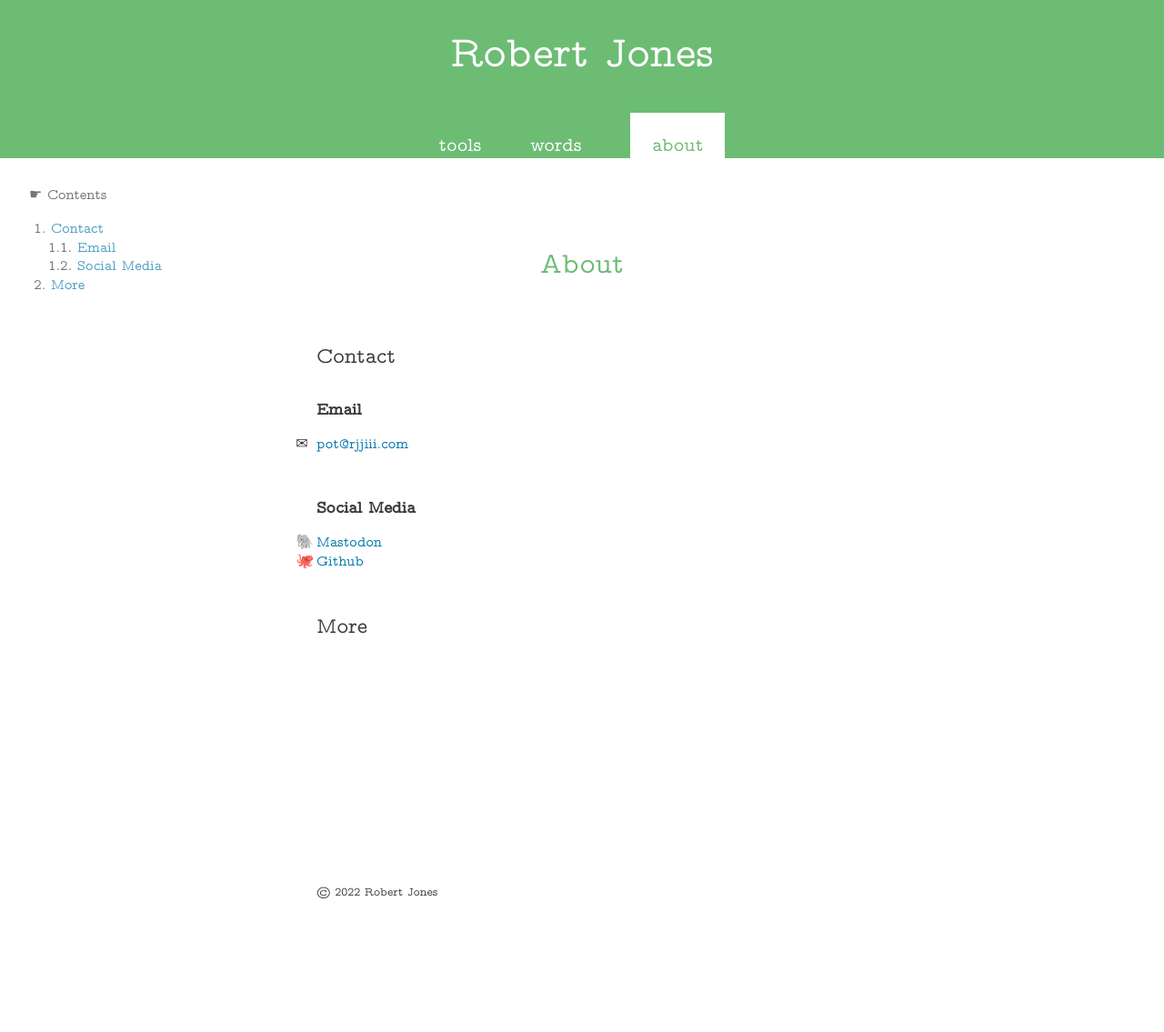
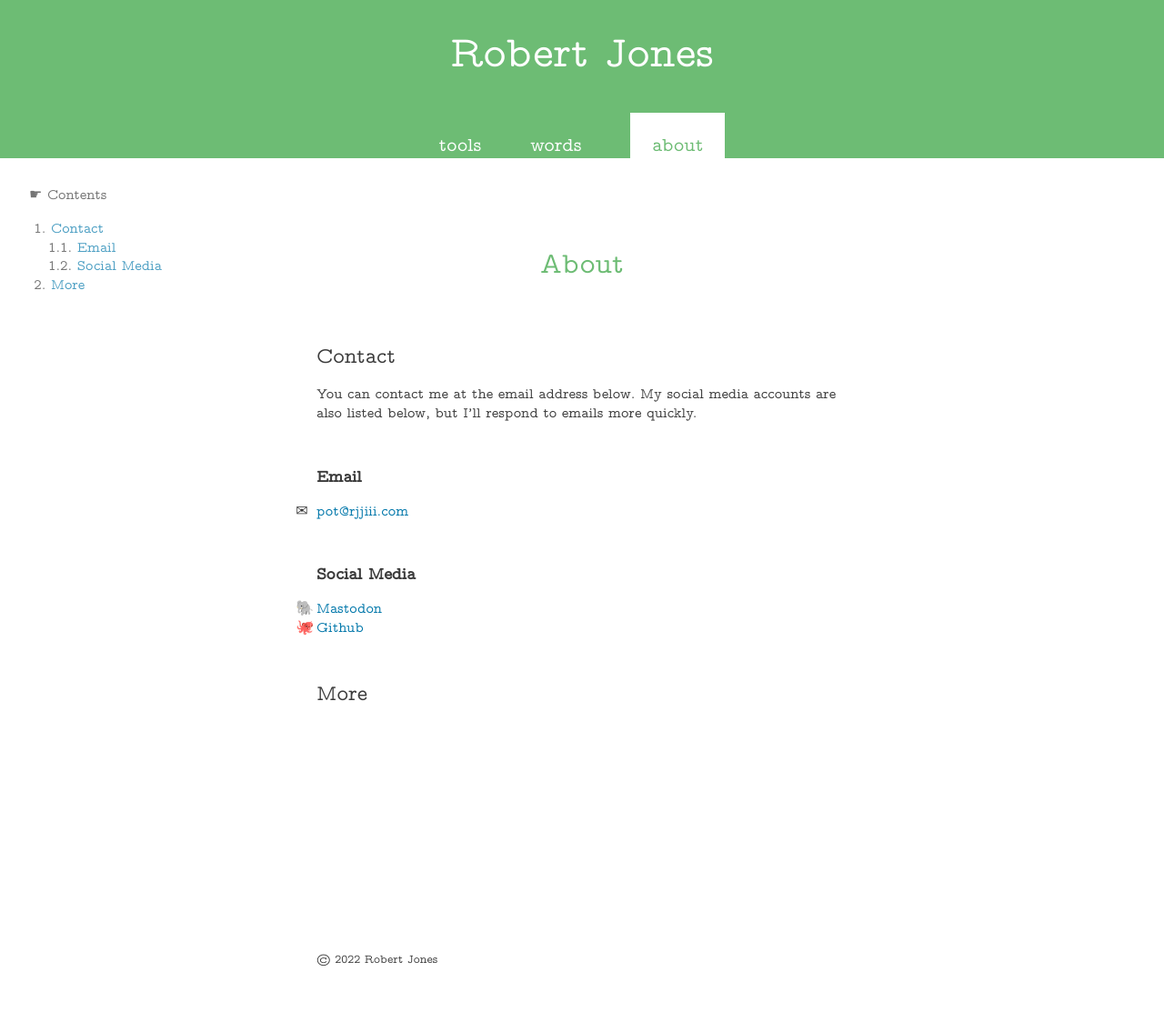
Before and after one commit to rjjiii/rjjiii.github.io, a Jekyll site: the page built from about.md, in a window 1280 px wide. Shown: the whole page at 91% size. Built offline with Jekyll 4.4.1, drawn with Linux system fonts in a browser that asks for light colours; before the commit the page ends 1061 px from its top, so only the background shows below that; some of the changed lines change nothing that is shown.

Commit message:
Update about.md

```diff
--- a/about.md
+++ b/about.md
@@ -22,6 +22,8 @@ nav-tab: about
 
 ## Contact
 
+You can contact me at the email address below. My social media accounts are also listed below, but I'll respond to emails more quickly.
+
 <script type="text/javascript">
 function codeAddress() {}
 document.addEventListener('DOMContentLoaded', function() {
@@ -42,7 +44,7 @@ window.location.href = "mailto:" + address;
 <ul>
 <li id="about_1">
 <a href="javascript:decryptEmail('cG90QHJqamlpaS5jb20=');">
-<span style="display:none">ex</span><span style="display:none">s</span><span id="e_69" style="unicode-bidi: bidi-override; direction: rtl;">.ffo si ti fi no tpircsavaj gninrut ro rekcolbda ruoy gnilbasid yliraropmet yrt nac uoY .gninnur morf tpircs eht detneverp gnihtemos neht siht gnidaer era uoy fI .egassem siht gnitteg eb ton dluow uoy yllamroN .maps ecuder ot siht od ot evah I .egap siht no tpircs a aiv delaever dna tluafed yb neddih si tcatnoc liame yM</span><span style="display:none">son</span><span style="display:none" onload="codeAddress();">@yahoo.com</span><span style="display:none">example.com</span>
+<span style="display:none">ex</span><span style="display:none">s</span><span id="e_69" style="unicode-bidi: bidi-override; direction: rtl;">.delbasid si tpircsavaj fi neddih si sserdda liame yM</span><span style="display:none">son</span><span style="display:none" onload="codeAddress();">@yahoo.com</span><span style="display:none">example.com</span>
 </a>
 </li>
 </ul>
```
